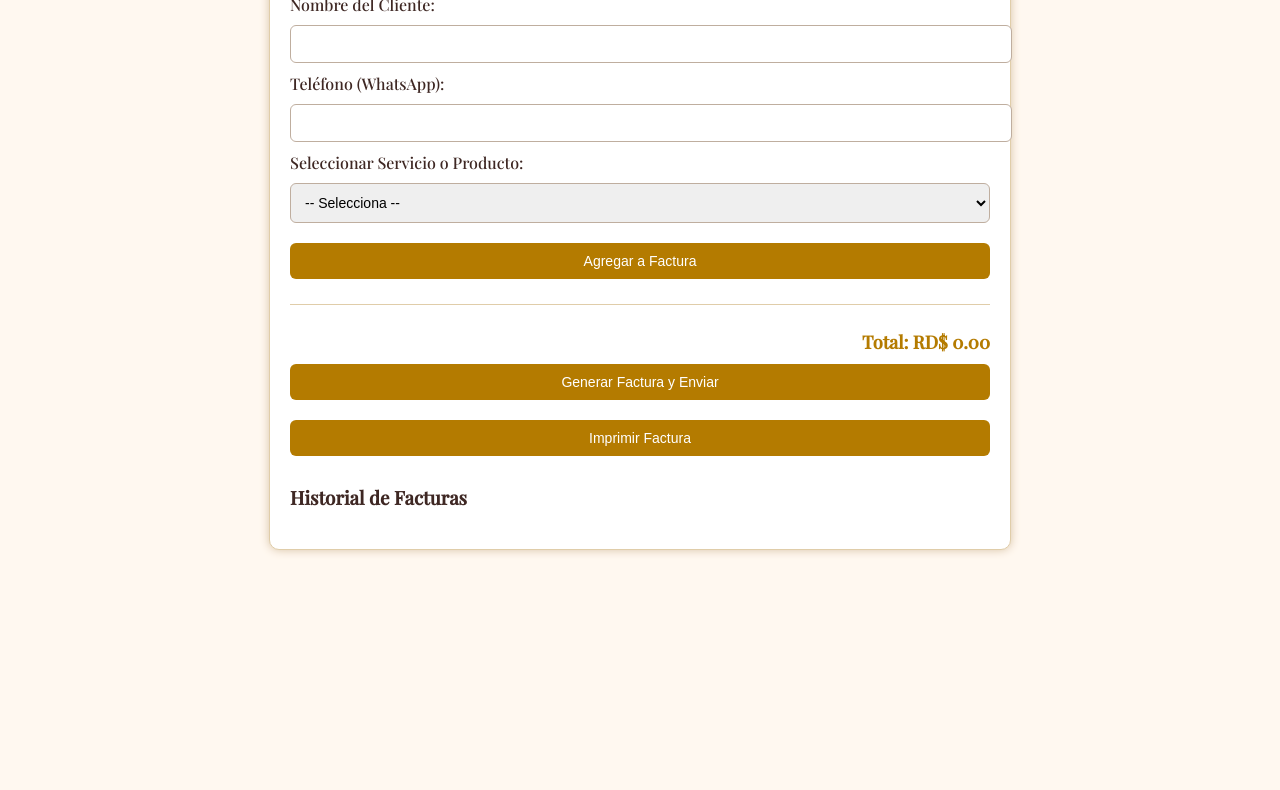
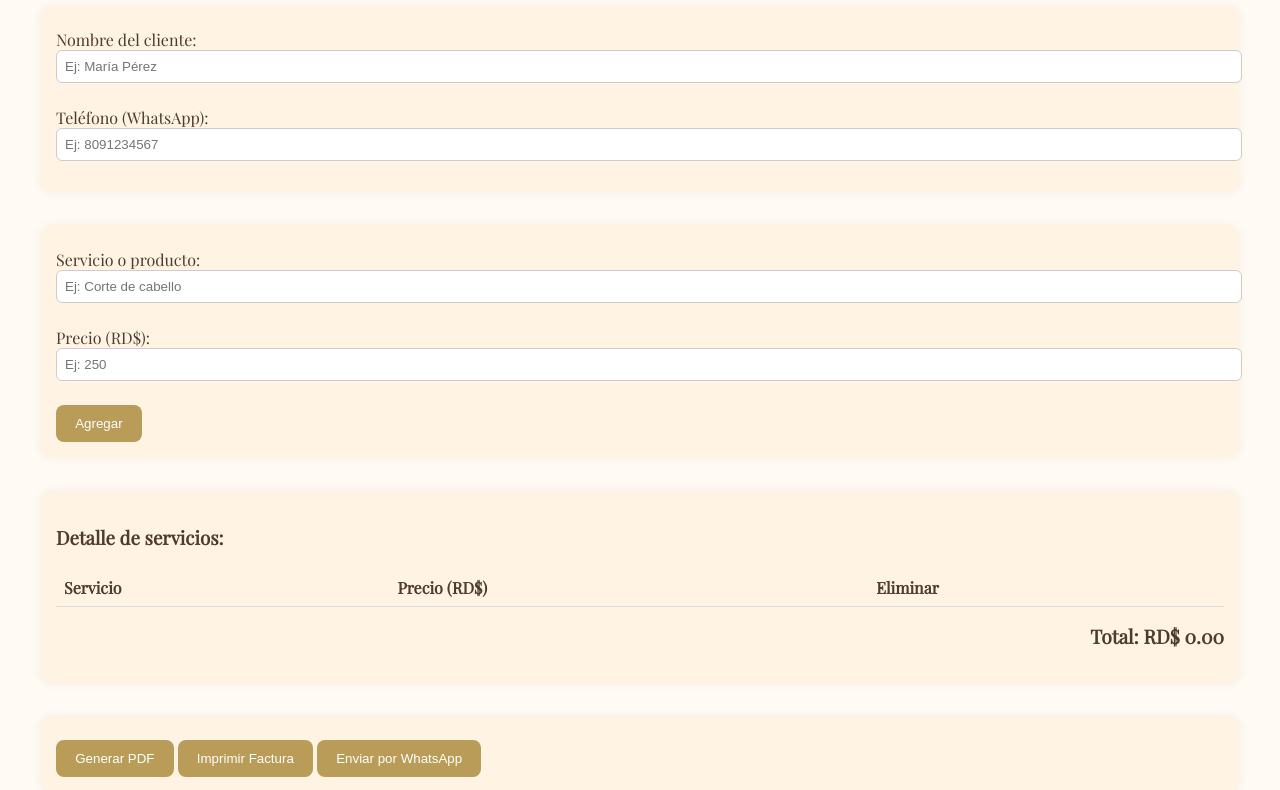
Before and after one commit to laconet2222/Facturacionjiresrl, a plain HTML site: page index.html in a window 1280 px wide. Shown: the part 121-911 px from the top of the page. Before the commit the page ends 800 px from the top, so only its background shows below. Drawn offline with nearby package versions, Linux system fonts and the light colour scheme.

Commit message:
Update index.html

```diff
--- a/index.html
+++ b/index.html
@@ -4,196 +4,115 @@
   <meta charset="UTF-8" />
   <meta name="viewport" content="width=device-width, initial-scale=1.0"/>
   <title>Jireh Beauty Salón - Facturación</title>
-  <script src="https://cdnjs.cloudflare.com/ajax/libs/jspdf/2.5.1/jspdf.umd.min.js"></script>
-  <link href="https://fonts.googleapis.com/css2?family=Playfair+Display:wght@500&display=swap" rel="stylesheet">
+  <link href="https://fonts.googleapis.com/css2?family=Playfair+Display&display=swap" rel="stylesheet"/>
   <style>
     body {
       font-family: 'Playfair Display', serif;
-      background-color: #fff8f0;
-      color: #3e2723;
-      margin: 0;
-      padding: 20px;
+      background-color: #fffaf3;
+      color: #4d3b2f;
+      padding: 2rem;
     }
 
     h1 {
-      color: #b47b00;
       text-align: center;
-      margin-bottom: 10px;
+      color: #b89c58;
     }
 
-    .container {
-      max-width: 700px;
-      margin: auto;
-      background: #ffffff;
-      border: 1px solid #e0cda9;
-      border-radius: 10px;
-      padding: 20px;
-      box-shadow: 0px 0px 10px #d8c3a5;
+    .form-seccion {
+      margin-bottom: 2rem;
+      background-color: #fff4e3;
+      padding: 1rem;
+      border-radius: 12px;
+      box-shadow: 0 0 10px rgba(0,0,0,0.05);
     }
 
-    input, button, select {
-      padding: 10px;
+    label {
+      display: block;
+      margin-top: 0.5rem;
+    }
+
+    input {
+      padding: 0.5rem;
       width: 100%;
-      margin: 10px 0;
+      border: 1px solid #ccc;
       border-radius: 6px;
-      border: 1px solid #bfae9f;
-      font-size: 14px;
+      margin-bottom: 1rem;
     }
 
     button {
-      background-color: #b47b00;
+      background-color: #b89c58;
       color: white;
       border: none;
+      padding: 0.7rem 1.2rem;
+      border-radius: 8px;
       cursor: pointer;
+      margin-top: 0.5rem;
     }
 
-    button:hover {
-      background-color: #8e6400;
+    table {
+      width: 100%;
+      border-collapse: collapse;
+      margin-top: 1rem;
     }
 
-    .item-list {
-      margin-top: 15px;
-      border-top: 1px solid #e0cda9;
-      padding-top: 10px;
+    th, td {
+      border-bottom: 1px solid #ddd;
+      padding: 0.5rem;
+      text-align: left;
     }
 
-    .item {
-      display: flex;
-      justify-content: space-between;
-      margin-bottom: 5px;
+    #total {
+      font-weight: bold;
+      font-size: 1.2rem;
+      text-align: right;
+      margin-top: 1rem;
     }
-
-    .total {
-      font-weight: bold;
-      font-size: 18px;
-      text-align: right;
-      margin-top: 15px;
-      color: #b47b00;
-    }
-
-    ul { list-style: none; padding-left: 0; }
   </style>
 </head>
 <body>
-  <div class="container">
-    <h1>Jireh Beauty Salón</h1>
-    <form id="invoiceForm">
-      <label>Nombre del Cliente:</label>
-      <input type="text" id="cliente" required />
+  <h1>Jireh Beauty Salón - Facturación</h1>
 
-      <label>Teléfono (WhatsApp):</label>
-      <input type="tel" id="telefono" required />
+  <div class="form-seccion">
+    <label for="nombre">Nombre del cliente:</label>
+    <input type="text" id="nombre" placeholder="Ej: María Pérez">
 
-      <label>Seleccionar Servicio o Producto:</label>
-      <select id="itemSeleccion">
-        <option value="">-- Selecciona --</option>
-        <option value="Corte de Pelo|500">Corte de Pelo - RD$500</option>
-        <option value="Peinado|800">Peinado - RD$800</option>
-        <option value="Manicura|400">Manicura - RD$400</option>
-        <option value="Pedicura|450">Pedicura - RD$450</option>
-        <option value="Tinte de Cabello|1200">Tinte de Cabello - RD$1200</option>
-        <option value="Tratamiento Capilar|950">Tratamiento Capilar - RD$950</option>
-      </select>
+    <label for="telefono">Teléfono (WhatsApp):</label>
+    <input type="tel" id="telefono" placeholder="Ej: 8091234567">
+  </div>
 
-      <button type="button" onclick="agregarItem()">Agregar a Factura</button>
+  <div class="form-seccion">
+    <label for="servicioManual">Servicio o producto:</label>
+    <input type="text" id="servicioManual" placeholder="Ej: Corte de cabello">
 
-      <div class="item-list" id="itemList"></div>
+    <label for="precioManual">Precio (RD$):</label>
+    <input type="number" id="precioManual" placeholder="Ej: 250">
 
-      <div class="total" id="totalFactura">Total: RD$ 0.00</div>
+    <button onclick="agregarManual()">Agregar</button>
+  </div>
 
-      <button type="submit">Generar Factura y Enviar</button>
-    </form>
+  <div class="form-seccion">
+    <h3>Detalle de servicios:</h3>
+    <table>
+      <thead>
+        <tr>
+          <th>Servicio</th>
+          <th>Precio (RD$)</th>
+          <th>Eliminar</th>
+        </tr>
+      </thead>
+      <tbody id="tabla-carrito"></tbody>
+    </table>
 
-    <button onclick="window.print()">Imprimir Factura</button>
+    <p id="total">Total: RD$ 0.00</p>
+  </div>
 
-    <h3>Historial de Facturas</h3>
-    <ul id="historialList"></ul>
+  <div class="form-seccion">
+    <button onclick="generarFacturaPDF()">Generar PDF</button>
+    <button onclick="imprimirFactura()">Imprimir Factura</button>
+    <button onclick="enviarPorWhatsapp()">Enviar por WhatsApp</button>
   </div>
-  <script>
-    let items = [];
 
-    function agregarItem() {
-      const seleccion = document.getElementById('itemSeleccion').value;
-      if (!seleccion) return alert("Selecciona un servicio o producto");
-      const [nombre, precio] = seleccion.split('|');
-      items.push({ nombre, precio: parseFloat(precio) });
-      mostrarItems();
-    }
-
-    function mostrarItems() {
-      const lista = document.getElementById('itemList');
-      lista.innerHTML = '';
-      let total = 0;
-      items.forEach((item, index) => {
-        const div = document.createElement('div');
-        div.className = 'item';
-        div.innerHTML = `
-          <span>${item.nombre}</span>
-          <span>RD$ ${item.precio.toFixed(2)}</span>
-        `;
-        lista.appendChild(div);
-        total += item.precio;
-      });
-      document.getElementById('totalFactura').textContent = `Total: RD$ ${total.toFixed(2)}`;
-    }
-
-    function generarFacturaPDF(cliente, telefono, items, total) {
-      const { jsPDF } = window.jspdf;
-      const doc = new jsPDF();
-      doc.setFontSize(18);
-      doc.setTextColor(180, 123, 0);
-      doc.text("Jireh Beauty Salón", 20, 20);
-      doc.setFontSize(12);
-      doc.setTextColor(0, 0, 0);
-      doc.text(`Cliente: ${cliente}`, 20, 30);
-      doc.text(`Teléfono: ${telefono}`, 20, 37);
-
-      let y = 50;
-      doc.text("Detalle:", 20, y);
-      y += 7;
-
-      items.forEach(item => {
-        doc.text(`${item.nombre} - RD$ ${item.precio.toFixed(2)}`, 25, y);
-        y += 7;
-      });
-
-      y += 5;
-      doc.setFontSize(14);
-      doc.setTextColor(180, 123, 0);
-      doc.text(`Total: RD$ ${total.toFixed(2)}`, 20, y);
-      return doc;
-    }
-
-    document.getElementById('invoiceForm').addEventListener('submit', function (e) {
-      e.preventDefault();
-      const cliente = document.getElementById('cliente').value;
-      const telefono = document.getElementById('telefono').value;
-
-      if (!cliente || !telefono || items.length === 0) {
-        return alert("Faltan datos o productos");
-      }
-
-      const total = items.reduce((acc, val) => acc + val.precio, 0);
-      const doc = generarFacturaPDF(cliente, telefono, items, total);
-      doc.save(`Factura_${cliente}.pdf`);
-
-      const textoFactura = `Hola ${cliente}, su factura en Jireh Beauty Salón:\n` +
-        items.map(i => `${i.nombre} - RD$ ${i.precio.toFixed(2)}`).join('\n') +
-        `\nTotal: RD$ ${total.toFixed(2)}`;
-
-      const mensaje = encodeURIComponent(textoFactura);
-      window.open(`https://wa.me/1${telefono}?text=${mensaje}`, '_blank');
-
-      const historialList = document.getElementById('historialList');
-      const li = document.createElement('li');
-      li.textContent = `${cliente} - RD$ ${total.toFixed(2)} - ${new Date().toLocaleString()}`;
-      historialList.appendChild(li);
-
-      // limpiar
-      items = [];
-      mostrarItems();
-      document.getElementById('invoiceForm').reset();
-    });
-  </script>
+  <script src="https://cdnjs.cloudflare.com/ajax/libs/jspdf/2.5.1/jspdf.umd.min.js"></script>
+  <script src="script.js"></script>
 </body>
 </html>
```
